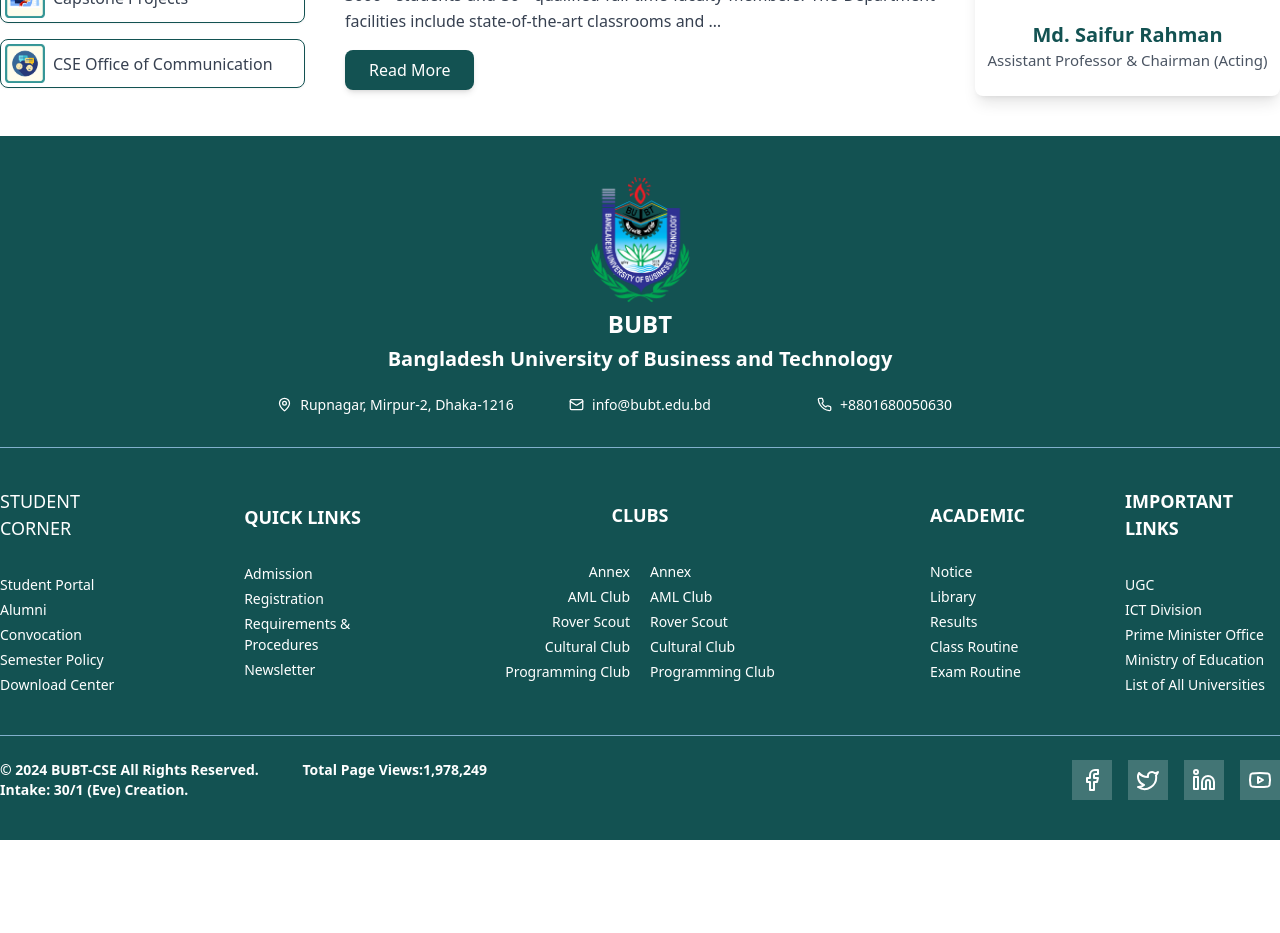
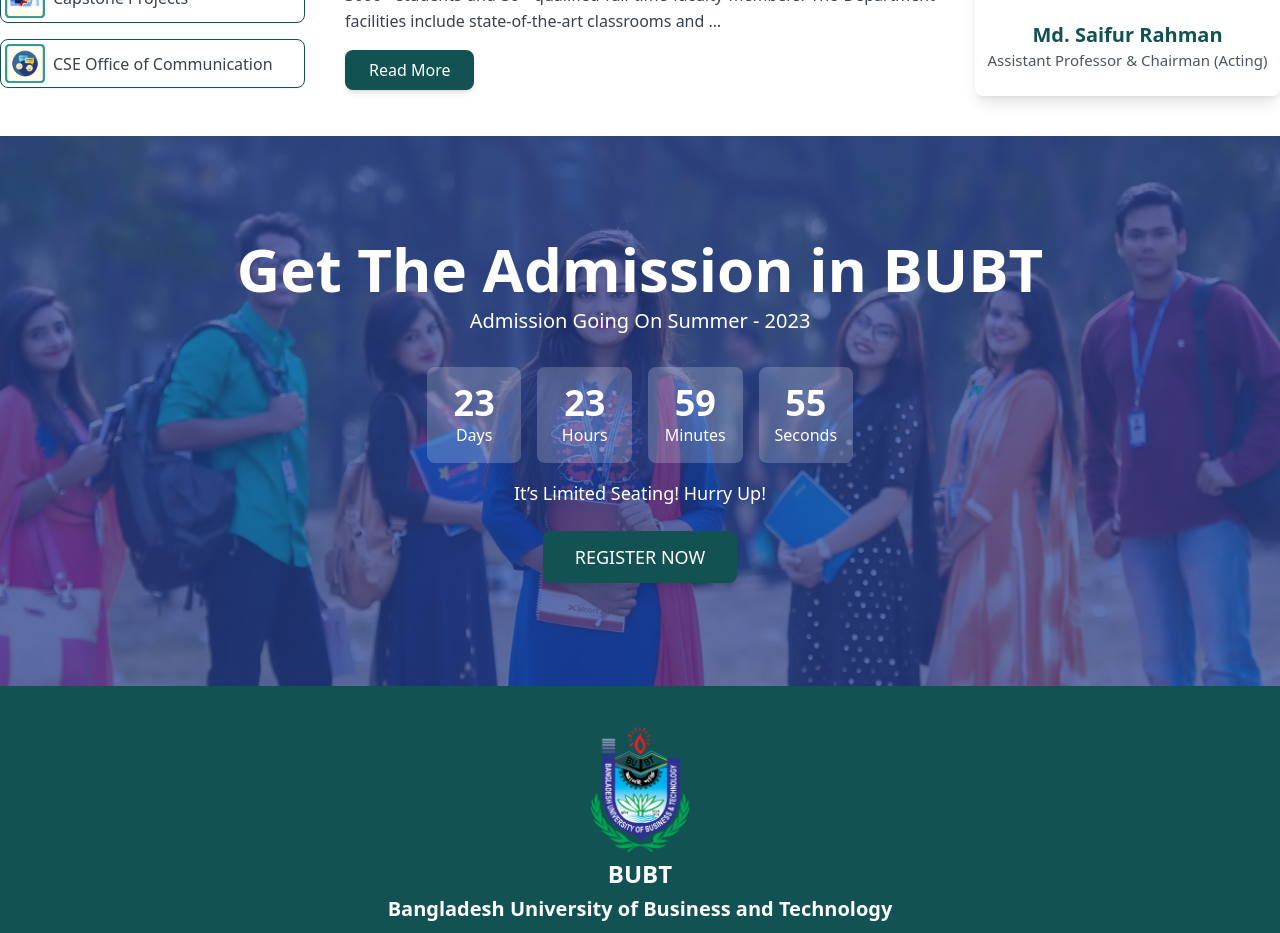
Before and after one commit to mdsajalali/cse-bubt, a Next.js app: page / in a window 1280 px wide. Shown: the part 1060-1993 px from the top of the page. Before the commit the page ends 1900 px from the top, so only its background shows below. Built offline with nearby package versions, Linux system fonts and the light colour scheme.

Commit message:
add: admission callback

```diff
--- a/src/app/page.tsx
+++ b/src/app/page.tsx
@@ -1,3 +1,4 @@
+import AdmissionCallback from "@/components/core/AdmissionCallback";
 import Chairman from "@/components/core/chairman/Chairman";
 import Hero from "@/components/core/Hero";
 import TopNavbar from "@/components/core/nav/TopNavbar";
@@ -11,6 +12,7 @@
       <Navbar />
       <Hero />
       <Chairman />
+      <AdmissionCallback />
       <Footer />
     </>
   );
--- /dev/null
+++ b/src/components/core/AdmissionCallback.tsx
@@ -0,0 +1,84 @@
+"use client";
+
+import { useEffect, useState } from "react";
+
+const AdmissionCallback = () => {
+  const [timeLeft, setTimeLeft] = useState({
+    days: 0,
+    hours: 0,
+    minutes: 0,
+    seconds: 0,
+  });
+
+  useEffect(() => {
+    const targetDate = new Date();
+    targetDate.setDate(targetDate.getDate() + 24);
+
+    const updateCountdown = () => {
+      const now = new Date();
+      const difference = targetDate.getTime() - now.getTime();
+
+      if (difference <= 0) {
+        setTimeLeft({ days: 0, hours: 0, minutes: 0, seconds: 0 });
+        return;
+      }
+
+      const days = Math.floor(difference / (1000 * 60 * 60 * 24));
+      const hours = Math.floor((difference / (1000 * 60 * 60)) % 24);
+      const minutes = Math.floor((difference / (1000 * 60)) % 60);
+      const seconds = Math.floor((difference / 1000) % 60);
+
+      setTimeLeft({ days, hours, minutes, seconds });
+    };
+
+    const timer = setInterval(updateCountdown, 1000);
+
+    return () => clearInterval(timer);
+  }, []);
+
+  return (
+    <div
+      className="relative h-[550px] w-full bg-cover bg-center"
+      style={{ backgroundImage: `url("/admissionCounter.jpg")` }}
+    >
+      {/* Overlay */}
+      <div className="absolute inset-0 bg-blue-900 bg-opacity-70" />
+
+      {/* Content */}
+      <div className="relative z-10 flex h-full flex-col items-center justify-center text-center text-white">
+        {/* Heading */}
+        <h1 className="text-2xl font-bold md:text-6xl">
+          Get The Admission in BUBT
+        </h1>
+        <p className="mt-2 text-lg md:text-xl">
+          Admission Going On Summer - 2023
+        </p>
+
+        {/* Timer */}
+        <div className="mt-8 grid grid-cols-2 gap-4 text-center md:grid-cols-4">
+          {Object.entries(timeLeft).map(([unit, value]) => (
+            <div
+              key={unit}
+              className="flex flex-col items-center justify-center rounded-lg bg-white bg-opacity-20 p-4"
+            >
+              <span className="text-3xl font-semibold md:text-4xl">
+                {value.toString().padStart(2, "0")}
+              </span>
+              <span className="text-sm capitalize md:text-base">{unit}</span>
+            </div>
+          ))}
+        </div>
+
+        {/* Subtext */}
+        <p className="mt-4 text-lg">It’s Limited Seating! Hurry Up!</p>
+
+        {/* Button */}
+        <button className="hover:bg-primary-dark mt-6 rounded-lg bg-primary px-8 py-3 text-lg font-medium text-white shadow-lg transition">
+          REGISTER NOW
+        </button>
+      </div>
+    </div>
+  );
+};
+
+export default AdmissionCallback;
```
Also changed, not shown: public/admissionCounter.jpg (added).
